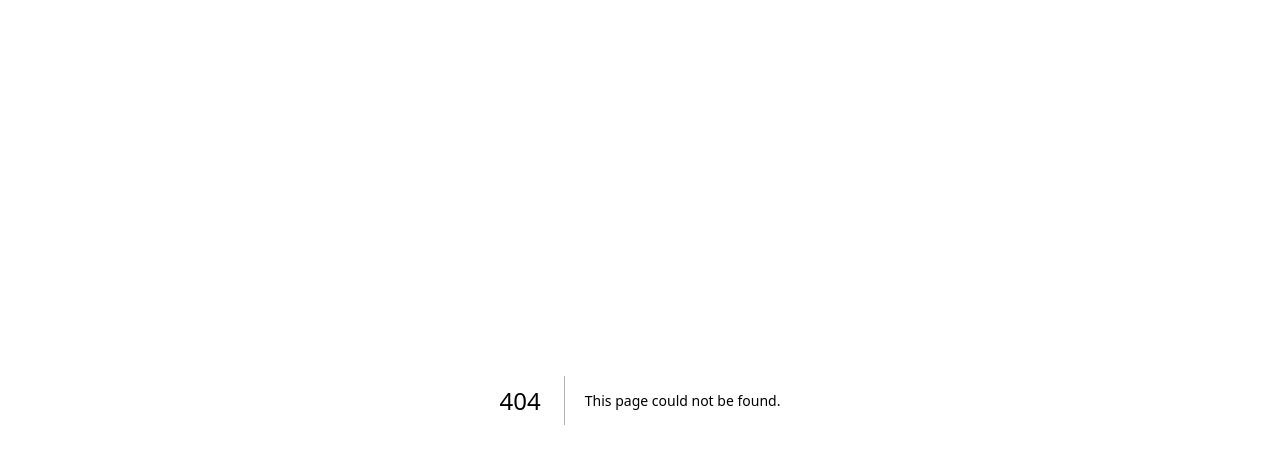
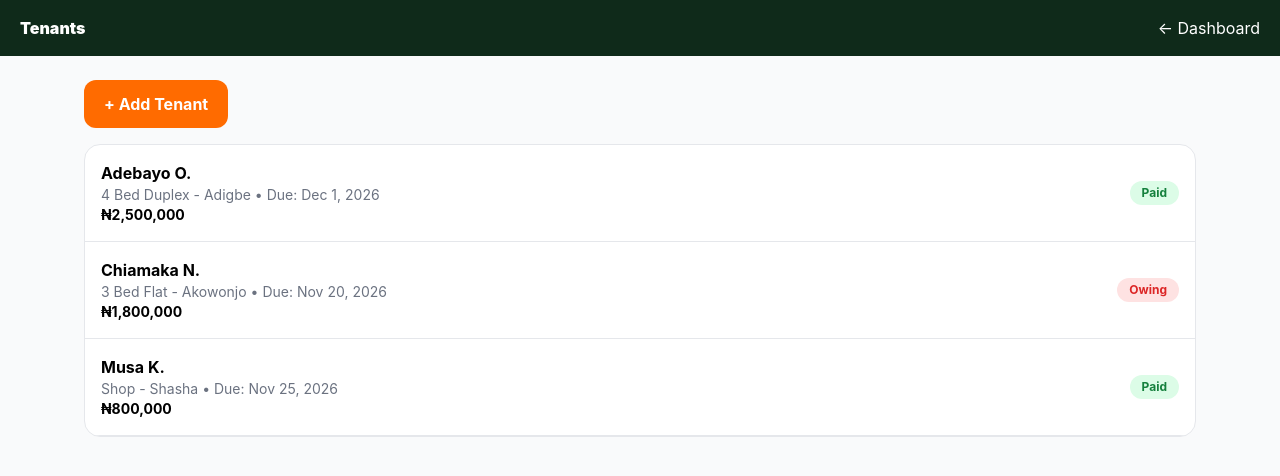
Before and after one commit to Habeebullahi7/CleverBiz-Synergy, a Next.js app: page /tenants in a window 1280 px wide. Before the commit this address had no page. Shown: the top 476 px of the page. Built offline with nearby package versions, Linux system fonts and the light colour scheme.

Commit message:
Add Tenants page with tenant listing and dashboard link

```diff
--- /dev/null
+++ b/app/tenants/page.tsx
@@ -0,0 +1,21 @@
+import Link from "next/link";
+const tenants = [
+  { n: "Adebayo O.", prop: "4 Bed Duplex - Adigbe", rent: "₦2,500,000", due: "Dec 1, 2026", status: "Paid" },
+  { n: "Chiamaka N.", prop: "3 Bed Flat - Akowonjo", rent: "₦1,800,000", due: "Nov 20, 2026", status: "Owing" },
+  { n: "Musa K.", prop: "Shop - Shasha", rent: "₦800,000", due: "Nov 25, 2026", status: "Paid" },
+];
+export default function Tenants() {
+  return (
+    <div className="min-h-screen bg-gray-50">
+      <header className="bg-[#0F2A1A] text-white px-5 py-4 flex justify-between"><p className="font-black">Tenants</p><Link href="/dashboard">← Dashboard</Link></header>
+      <div className="max-w-6xl mx-auto px-5 py-6">
+        <button className="bg-[#FF6B00] text-white font-bold px-5 py-3 rounded-xl">+ Add Tenant</button>
+        <div className="bg-white border rounded-2xl mt-4 overflow-hidden">
+          {tenants.map((t,i)=>(
+            <div key={i} className="p-4 border-b flex justify-between items-center"><div><p className="font-bold">{t.n}</p><p className="text-sm text-gray-500">{t.prop} • Due: {t.due}</p><p className="text-sm font-bold">{t.rent}</p></div><span className={`text-xs font-bold px-3 py-1 rounded-full ${t.status==="Paid"?"bg-green-100 text-green-700":"bg-red-100 text-red-600"}`}>{t.status}</span></div>
+          ))}
+        </div>
+      </div>
+    </div>
+  );
+}
```
